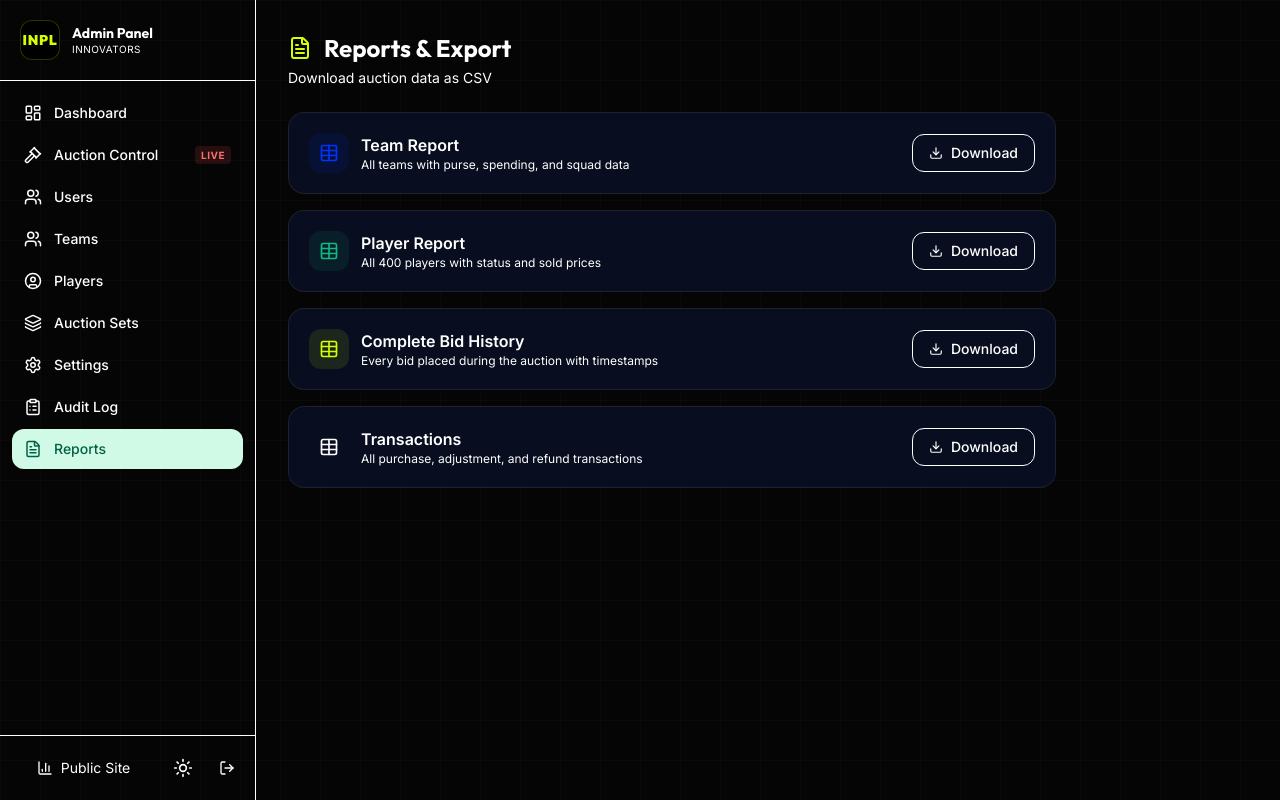
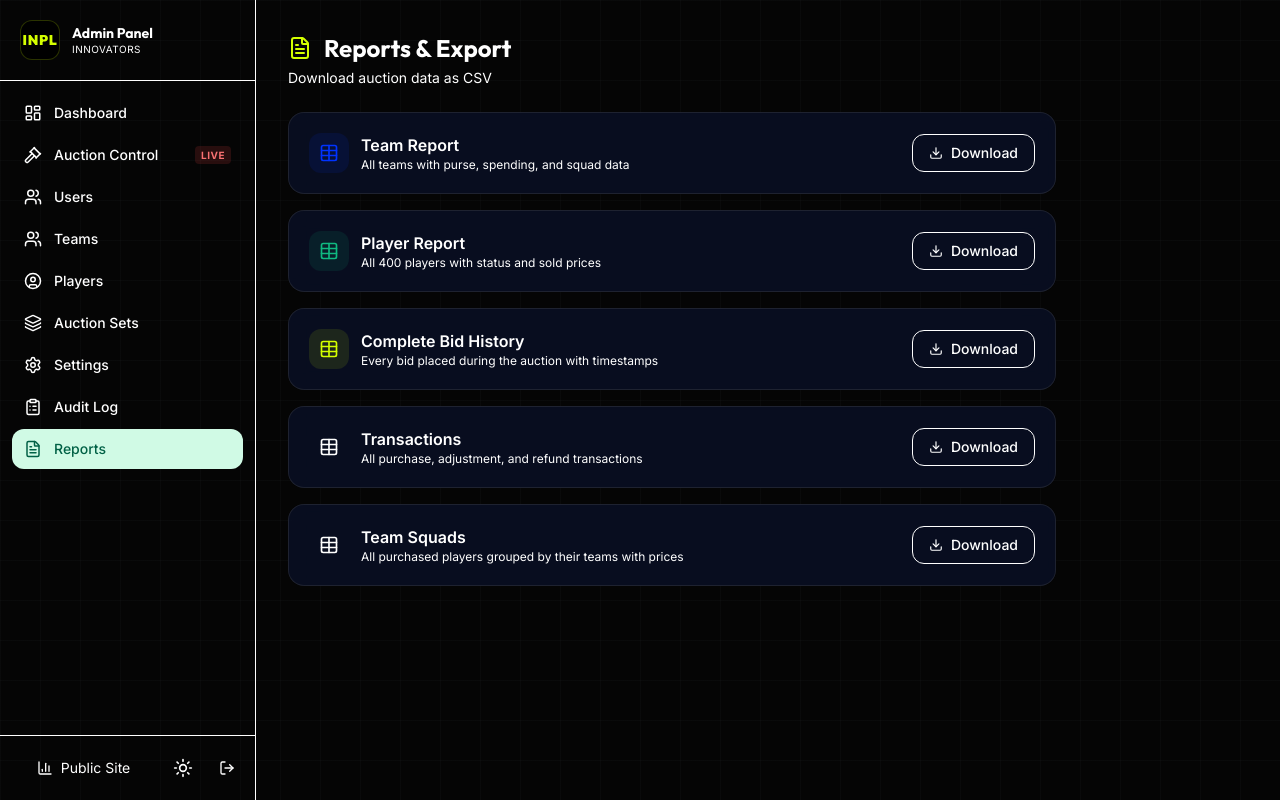
Before and after one commit to HarshitUpadhyay32/INPL-Auction-Website-, a Next.js app: page /admin/reports in a window 1280 px wide. Built offline with nearby package versions, Linux system fonts and the light colour scheme; no server answers.

Commit message:
feat: add Team Squads CSV export option in reports

```diff
--- a/src/app/admin/reports/page.tsx
+++ b/src/app/admin/reports/page.tsx
@@ -8,7 +8,7 @@ import { Card, CardHeader, CardTitle, CardDescription } from '@/components/ui/ca
 import { toast } from 'sonner'
 
 export default function ReportsPage() {
-  async function downloadCSV(type: 'teams' | 'players' | 'bids' | 'transactions') {
+  async function downloadCSV(type: 'teams' | 'players' | 'bids' | 'transactions' | 'team_squads') {
     const supabase = createClient()
     let data: Record<string, unknown>[] = []
     let filename = ''
@@ -48,6 +48,24 @@ export default function ReportsPage() {
           type: t.transaction_type,
         }))
         filename = 'inpl_transactions.csv'
+        break
+      }
+      case 'team_squads': {
+        const { data: d } = await supabase.from('players')
+          .select('name, player_code, role, sold_price, team:teams(name)')
+          .eq('status', 'SOLD')
+
+        data = (d || []).map((p: Record<string, unknown>) => ({
+          Team: (p.team as Record<string, unknown>)?.name || 'Unknown',
+          Player: p.name,
+          Code: p.player_code,
+          Role: p.role,
+          Price: p.sold_price
+        }))
+
+        data.sort((a, b) => (a.Team as string).localeCompare(b.Team as string))
+
+        filename = 'inpl_team_squads.csv'
         break
       }
     }
@@ -136,6 +154,19 @@ export default function ReportsPage() {
             <Button variant="secondary" onClick={() => downloadCSV('transactions')} icon={<Download size={14} />}>Download</Button>
           </div>
         </Card>
+
+        <Card glass>
+          <div className="flex items-center justify-between">
+            <div className="flex items-center gap-3">
+              <div className="p-2.5 rounded-xl bg-inpl-gold/10"><Table className="w-5 h-5 text-inpl-gold" /></div>
+              <div>
+                <h3 className="font-semibold text-text-primary">Team Squads</h3>
+                <p className="text-xs text-text-secondary">All purchased players grouped by their teams with prices</p>
+              </div>
+            </div>
+            <Button variant="secondary" onClick={() => downloadCSV('team_squads')} icon={<Download size={14} />}>Download</Button>
+          </div>
+        </Card>
       </div>
     </div>
   )
--- a/src/app/api/admin/generate-team-logins/route.ts
+++ b/src/app/api/admin/generate-team-logins/route.ts
@@ -40,7 +40,7 @@ export async function POST() {
 
     // 4. Generate logins for each team
     for (const team of teams) {
-      const cleanName = team.short_name.toLowerCase().replace(/[^a-z0-9]/g, '')
+      const cleanName = (team.short_name || team.name).toLowerCase().replace(/[^a-z0-9]/g, '')
       const email = `${cleanName}@inpl.com`
       const password = crypto.randomBytes(4).toString('hex') // 8 chars random password
 
```
